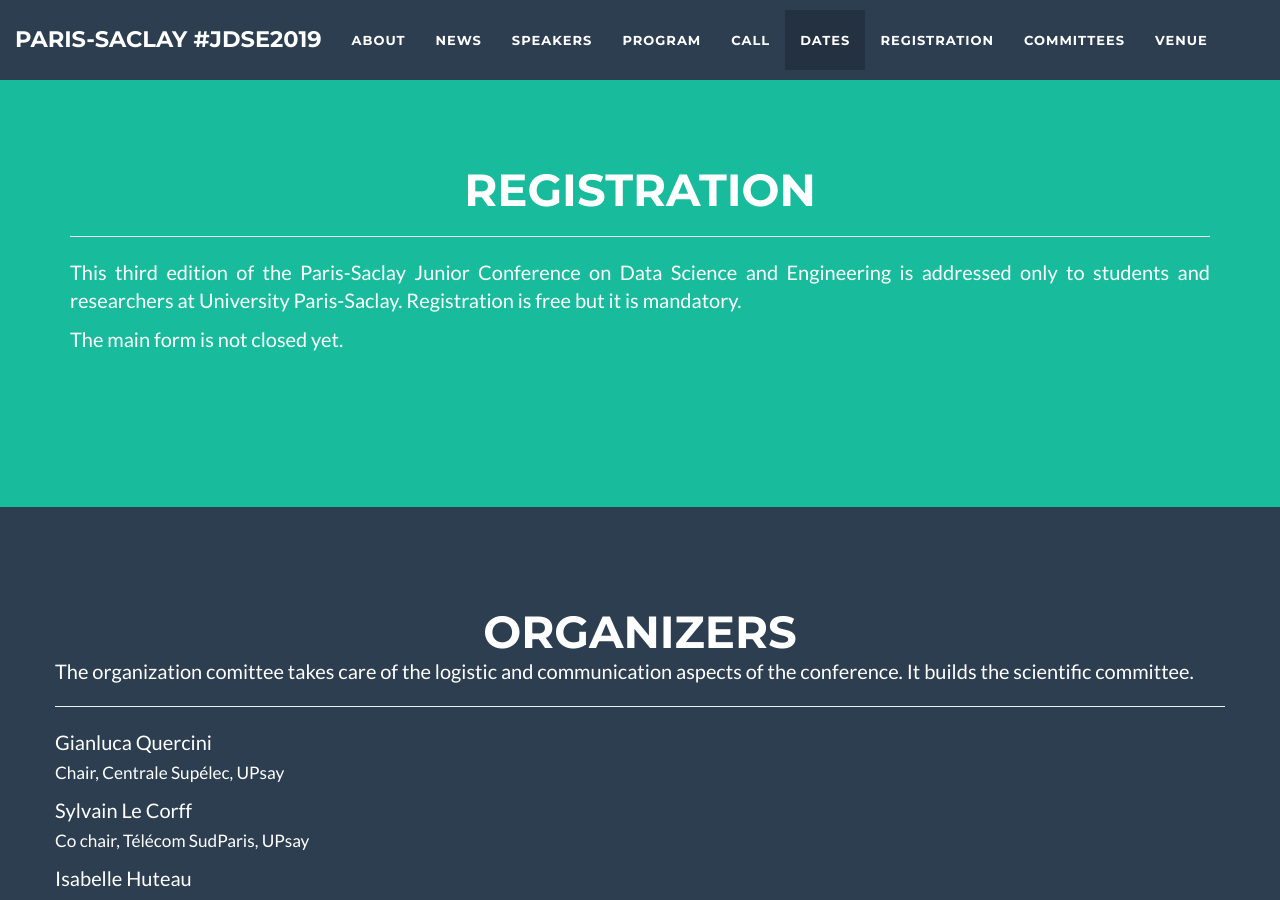
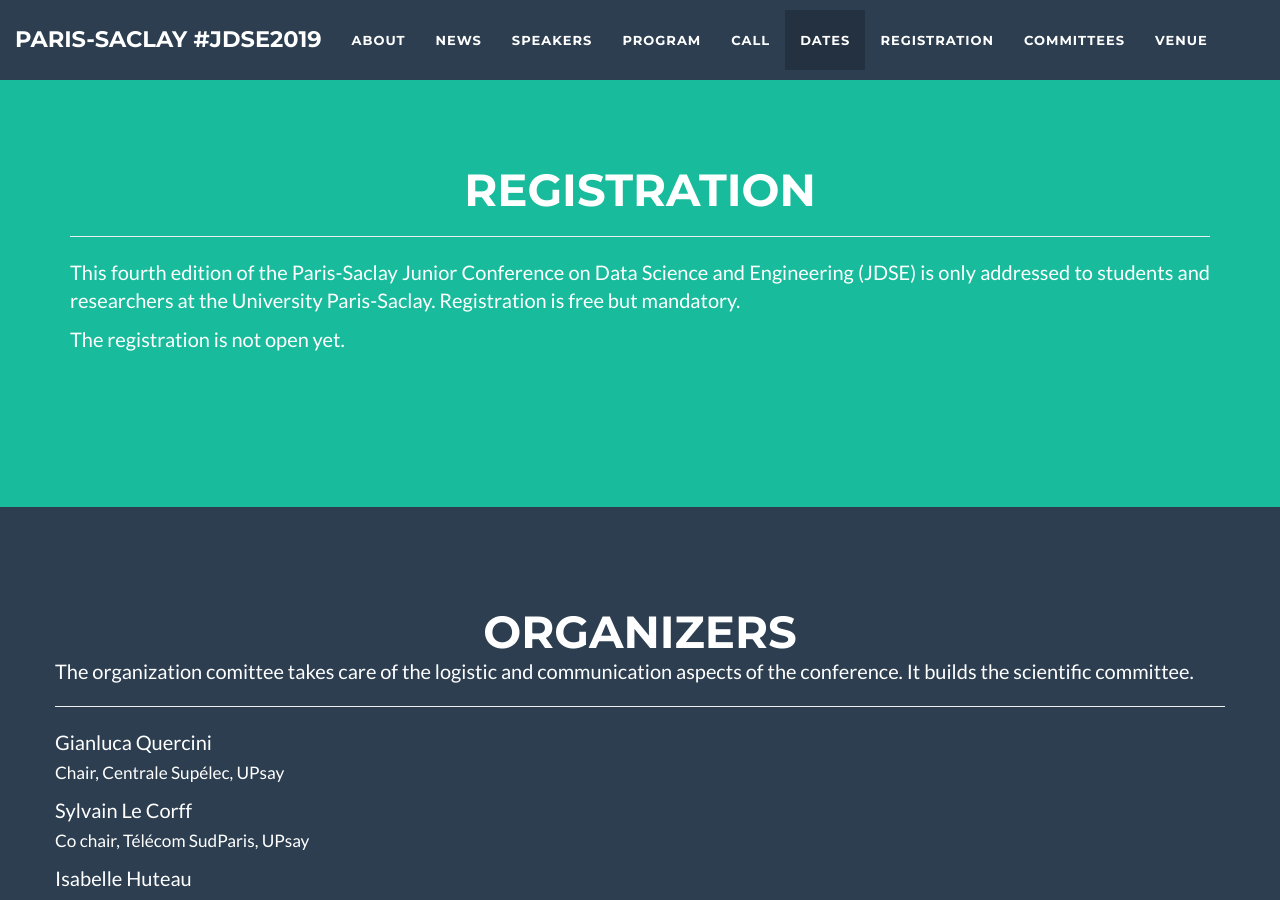
Before and after one commit to jdse-paris/jDSE2019, a Jekyll site: the page built from index.html, in a window 1280 px wide and 900 px high, scrolled down 4687 px. Built offline with Jekyll 4.4.1, drawn with Linux system fonts in a browser that asks for light colours.

Commit message:
Update registration.html

```diff
--- a/_includes/registration.html
+++ b/_includes/registration.html
@@ -11,9 +11,11 @@
                 <div class="col-lg-12">
                    <p align="justify">
 
-This third edition of the Paris-Saclay Junior Conference on Data Science and Engineering is addressed only to students and researchers at University Paris-Saclay. Registration is free but it is mandatory.
+This fourth edition of the Paris-Saclay Junior Conference on Data Science and Engineering (JDSE)
+			   is only addressed  to students
+			   and researchers at the University Paris-Saclay. Registration is free but mandatory.
 </p>
-<p align="justify">The main form is not closed yet.
+<p align="justify">The registration is not open yet.
 
 
 <!--
```
